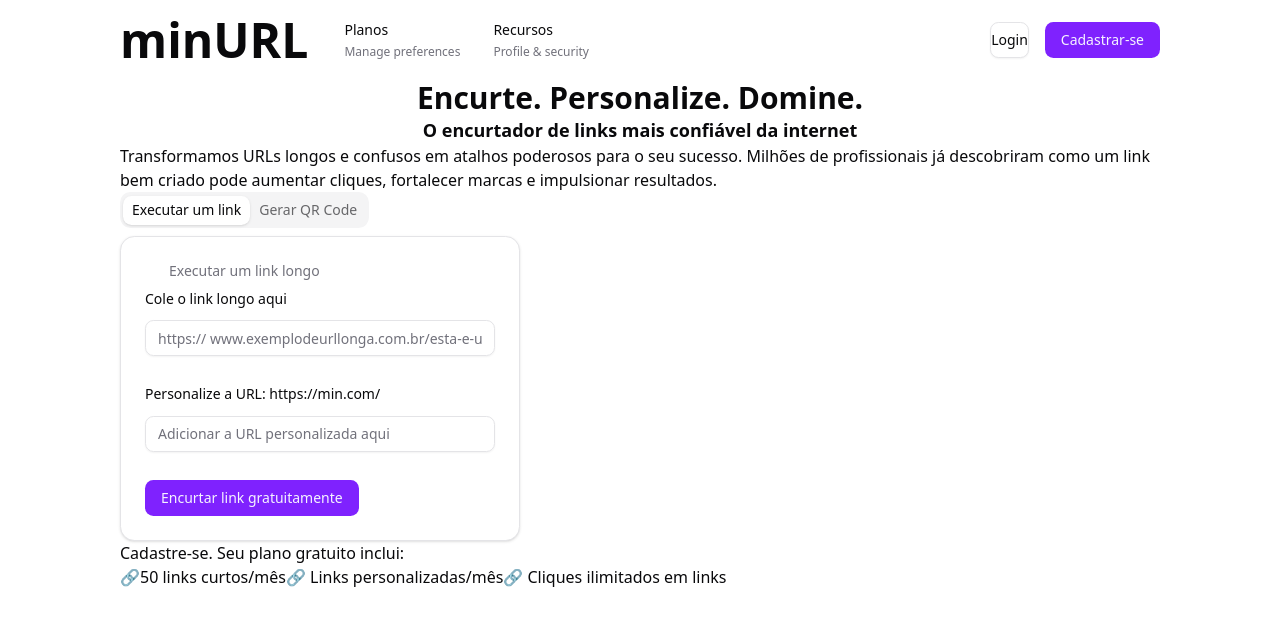
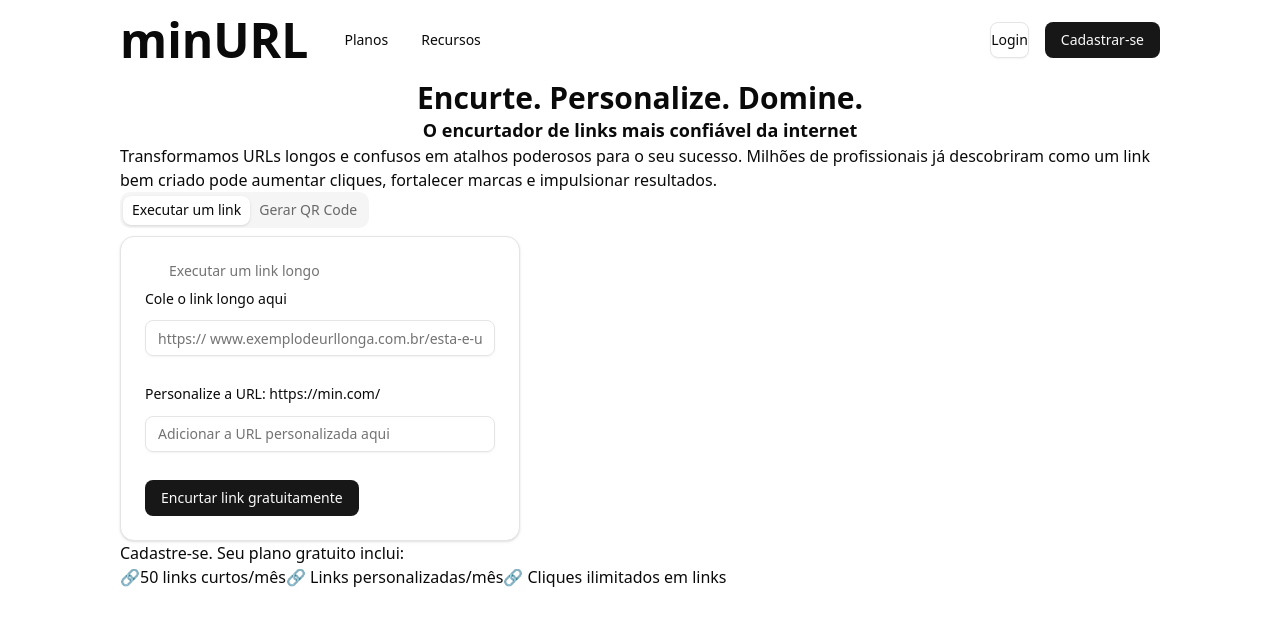
Before and after one commit to RebecaZaia/PTAC-e-PTAS, a Next.js app in the folder frontend/: page / in a window 1280 px wide. Shown: the top 626 px of the page. Built offline with nearby package versions, Linux system fonts and the light colour scheme.

Commit message:
modified:   frontend/src/app/globals.css 	modified:   frontend/src/app/layout.js 	modified:   frontend/src/components/ui/tabela.jsx 	modified:   frontend/src/components/ui/topbar-menu.jsx

```diff
--- a/frontend/src/app/globals.css
+++ b/frontend/src/app/globals.css
@@ -50,70 +50,71 @@
 :root {
   --radius: 0.65rem;
   --background: oklch(1 0 0);
-  --foreground: oklch(0.141 0.005 285.823);
+  --foreground: oklch(0.145 0 0);
   --card: oklch(1 0 0);
-  --card-foreground: oklch(0.141 0.005 285.823);
+  --card-foreground: oklch(0.145 0 0);
   --popover: oklch(1 0 0);
-  --popover-foreground: oklch(0.141 0.005 285.823);
-  --primary: oklch(0.541 0.281 293.009);
-  --primary-foreground: oklch(0.969 0.016 293.756);
-  --secondary: oklch(0.967 0.001 286.375);
-  --secondary-foreground: oklch(0.21 0.006 285.885);
-  --muted: oklch(0.967 0.001 286.375);
-  --muted-foreground: oklch(0.552 0.016 285.938);
-  --accent: oklch(0.967 0.001 286.375);
-  --accent-foreground: oklch(0.21 0.006 285.885);
+  --popover-foreground: oklch(0.145 0 0);
+  --primary: oklch(0.205 0 0);
+  --primary-foreground: oklch(0.985 0 0);
+  --secondary: oklch(0.97 0 0);
+  --secondary-foreground: oklch(0.205 0 0);
+  --muted: oklch(0.97 0 0);
+  --muted-foreground: oklch(0.556 0 0);
+  --accent: oklch(0.97 0 0);
+  --accent-foreground: oklch(0.205 0 0);
   --destructive: oklch(0.577 0.245 27.325);
-  --border: oklch(0.92 0.004 286.32);
-  --input: oklch(0.92 0.004 286.32);
-  --ring: oklch(0.702 0.183 293.541);
-  --chart-1: oklch(0.811 0.111 293.571);
-  --chart-2: oklch(0.606 0.25 292.717);
-  --chart-3: oklch(0.541 0.281 293.009);
-  --chart-4: oklch(0.491 0.27 292.581);
-  --chart-5: oklch(0.432 0.232 292.759);
+  --border: oklch(0.922 0 0);
+  --input: oklch(0.922 0 0);
+  --ring: oklch(0.708 0 0);
+  --chart-1: oklch(0.646 0.222 41.116);
+  --chart-2: oklch(0.6 0.118 184.704);
+  --chart-3: oklch(0.398 0.07 227.392);
+  --chart-4: oklch(0.828 0.189 84.429);
+  --chart-5: oklch(0.769 0.188 70.08);
+  --radius: 0.625rem;
   --sidebar: oklch(0.985 0 0);
-  --sidebar-foreground: oklch(0.141 0.005 285.823);
-  --sidebar-primary: oklch(0.541 0.281 293.009);
-  --sidebar-primary-foreground: oklch(0.969 0.016 293.756);
-  --sidebar-accent: oklch(0.967 0.001 286.375);
-  --sidebar-accent-foreground: oklch(0.21 0.006 285.885);
-  --sidebar-border: oklch(0.92 0.004 286.32);
-  --sidebar-ring: oklch(0.702 0.183 293.541);
+  --sidebar-foreground: oklch(0.145 0 0);
+  --sidebar-primary: oklch(0.205 0 0);
+  --sidebar-primary-foreground: oklch(0.985 0 0);
+  --sidebar-accent: oklch(0.97 0 0);
+  --sidebar-accent-foreground: oklch(0.205 0 0);
+  --sidebar-border: oklch(0.922 0 0);
+  --sidebar-ring: oklch(0.708 0 0);
 }
 
 .dark {
-  --background: oklch(0.141 0.005 285.823);
+  --background: oklch(0.145 0 0);
   --foreground: oklch(0.985 0 0);
-  --card: oklch(0.21 0.006 285.885);
+  --card: oklch(0.205 0 0);
   --card-foreground: oklch(0.985 0 0);
-  --popover: oklch(0.21 0.006 285.885);
+  --popover: oklch(0.205 0 0);
   --popover-foreground: oklch(0.985 0 0);
-  --primary: oklch(0.606 0.25 292.717);
-  --primary-foreground: oklch(0.969 0.016 293.756);
-  --secondary: oklch(0.274 0.006 286.033);
+  --primary: oklch(0.922 0 0);
+  --primary-foreground: oklch(0.205 0 0);
+  --secondary: oklch(0.269 0 0);
   --secondary-foreground: oklch(0.985 0 0);
-  --muted: oklch(0.274 0.006 286.033);
-  --muted-foreground: oklch(0.705 0.015 286.067);
-  --accent: oklch(0.274 0.006 286.033);
+  --muted: oklch(0.269 0 0);
+  --muted-foreground: oklch(0.708 0 0);
+  --accent: oklch(0.269 0 0);
   --accent-foreground: oklch(0.985 0 0);
   --destructive: oklch(0.704 0.191 22.216);
   --border: oklch(1 0 0 / 10%);
   --input: oklch(1 0 0 / 15%);
-  --ring: oklch(0.38 0.189 293.745);
-  --chart-1: oklch(0.811 0.111 293.571);
-  --chart-2: oklch(0.606 0.25 292.717);
-  --chart-3: oklch(0.541 0.281 293.009);
-  --chart-4: oklch(0.491 0.27 292.581);
-  --chart-5: oklch(0.432 0.232 292.759);
-  --sidebar: oklch(0.21 0.006 285.885);
+  --ring: oklch(0.556 0 0);
+  --chart-1: oklch(0.488 0.243 264.376);
+  --chart-2: oklch(0.696 0.17 162.48);
+  --chart-3: oklch(0.769 0.188 70.08);
+  --chart-4: oklch(0.627 0.265 303.9);
+  --chart-5: oklch(0.645 0.246 16.439);
+  --sidebar: oklch(0.205 0 0);
   --sidebar-foreground: oklch(0.985 0 0);
-  --sidebar-primary: oklch(0.606 0.25 292.717);
-  --sidebar-primary-foreground: oklch(0.969 0.016 293.756);
-  --sidebar-accent: oklch(0.274 0.006 286.033);
+  --sidebar-primary: oklch(0.488 0.243 264.376);
+  --sidebar-primary-foreground: oklch(0.985 0 0);
+  --sidebar-accent: oklch(0.269 0 0);
   --sidebar-accent-foreground: oklch(0.985 0 0);
   --sidebar-border: oklch(1 0 0 / 10%);
-  --sidebar-ring: oklch(0.38 0.189 293.745);
+  --sidebar-ring: oklch(0.556 0 0);
 }
 
 @layer base {
--- a/frontend/src/app/layout.js
+++ b/frontend/src/app/layout.js
@@ -1,6 +1,12 @@
-import { Geist, Geist_Mono } from "next/font/google";
+import { Geist, Geist_Mono, Inter } from "next/font/google";
 import "./globals.css";
 import TopbarMenu from "@/components/ui/topbar-menu";
+import { cn } from "@/lib/utils";
+
+const inter = Inter({
+  variable: "--font-sans",
+  subsets: ["latin"],
+});
 
 const geistSans = Geist({
   variable: "--font-geist-sans",
@@ -19,7 +25,7 @@
 
 export default function RootLayout({ children }) {
   return (
-    <html lang="pt-BR">
+    <html lang="pt-BR" /*className={cn("font-sans", inter.variable)}*/>
       <body
         className={`${geistSans.variable} ${geistMono.variable} antialiased`}
       >
--- a/frontend/src/components/ui/tabela.jsx
+++ b/frontend/src/components/ui/tabela.jsx
@@ -11,17 +11,17 @@
   TabsList,
   TabsTrigger,
 } from "@/components/ui/tabs"
-import { Fieldgroup } from "@/components/ui/fieldGroupe";
+import { Fieldgroup } from "@/components/ui/fieldgroupe";
 
 export function Tabela() {
   return (
-    <Tabs defaultValue="overview" className="w-[400px]">
+    <Tabs defaultValue="shortener" className="w-[400px]">
       <TabsList>
-        <TabsTrigger value="overview">Executar um link</TabsTrigger>
-        <TabsTrigger value="analytics">Gerar QR Code</TabsTrigger>
+        <TabsTrigger value="shortener">Executar um link</TabsTrigger>
+        <TabsTrigger value="qrcode">Gerar QR Code</TabsTrigger>
 
       </TabsList>
-      <TabsContent value="overview">
+      <TabsContent value="shortener">
         <Card>
           <CardHeader>
             <CardContent className="text-sm text-muted-foreground">
@@ -31,7 +31,7 @@
           </CardHeader>
         </Card>
       </TabsContent>
-      <TabsContent value="analytics">
+      <TabsContent value="qrcode">
         <Card>
           <CardHeader>
             <CardTitle>Não disponível</CardTitle>
--- a/frontend/src/components/ui/topbar-menu.jsx
+++ b/frontend/src/components/ui/topbar-menu.jsx
@@ -9,12 +9,10 @@
                 <div className="flex items-center gap-2 text-sm md:gap-4">
                     <div className="flex flex-col gap-1">
                         <span className="font-medium">Planos</span>
-                        <span className="text-muted-foreground text-xs">Manage preferences</span>
                     </div>
                     <Separator orientation="vertical" />
                     <div className="flex flex-col gap-1">
                         <span className="font-medium">Recursos</span>
-                        <span className="text-muted-foreground text-xs">Profile & security</span>
                     </div>
                 </div>
                 <div className="flex gap-4">
```
